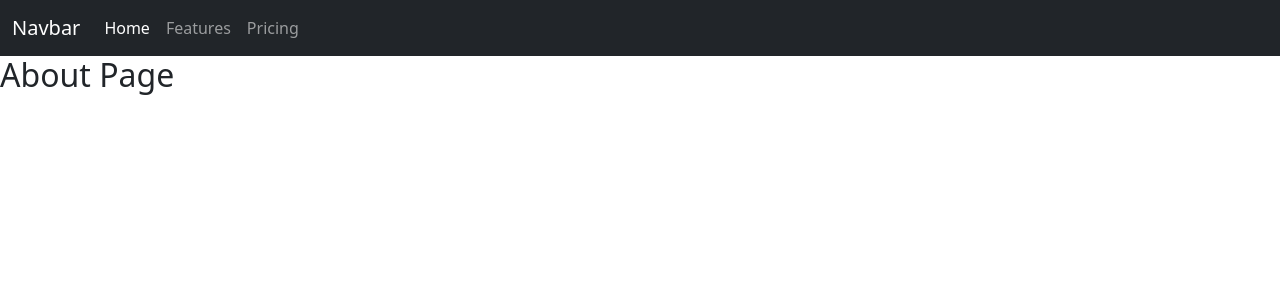
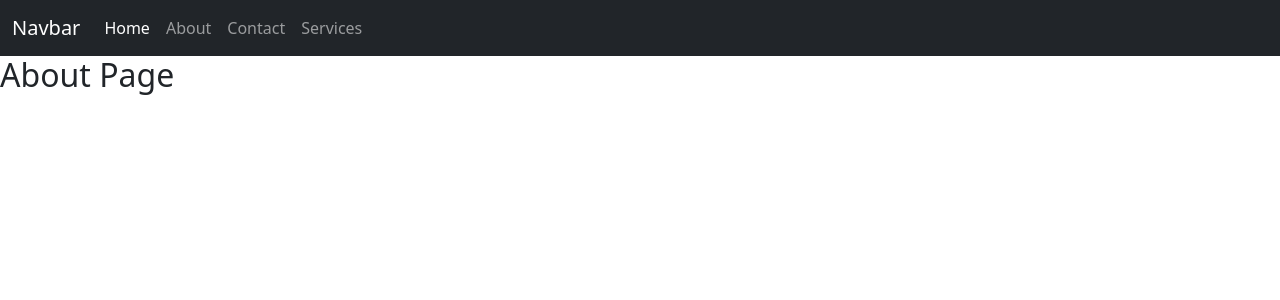
Before and after one commit to azeem21git/Django_Practice, a Django app: page /backend/about/ in a window 1280 px wide. Shown: the top 300 px of the page. Run offline with Django 5.2, Linux system fonts and the light colour scheme; some libraries are stand-ins or nearby versions.

Commit message:
db migration

```diff
--- a/Frontend/templates/base.html
+++ b/Frontend/templates/base.html
@@ -20,13 +20,16 @@
     <div class="collapse navbar-collapse" id="navbarNav">
       <ul class="navbar-nav">
         <li class="nav-item">
-          <a class="nav-link active" aria-current="page" href="#">Home</a>
+          <a class="nav-link active" aria-current="page" href="/backend/home">Home</a>
         </li>
         <li class="nav-item">
-          <a class="nav-link" href="#">Features</a>
+          <a class="nav-link" href="/backend/about">About</a>
         </li>
         <li class="nav-item">
-          <a class="nav-link" href="#">Pricing</a>
+          <a class="nav-link" href="/backend/contact">Contact</a>
+        </li>
+        <li class="nav-item">
+          <a class="nav-link" href="/backend/service">Services</a>
         </li>
       </ul>
     </div>
```
Also changed, not shown: README.md, db.sqlite3.
